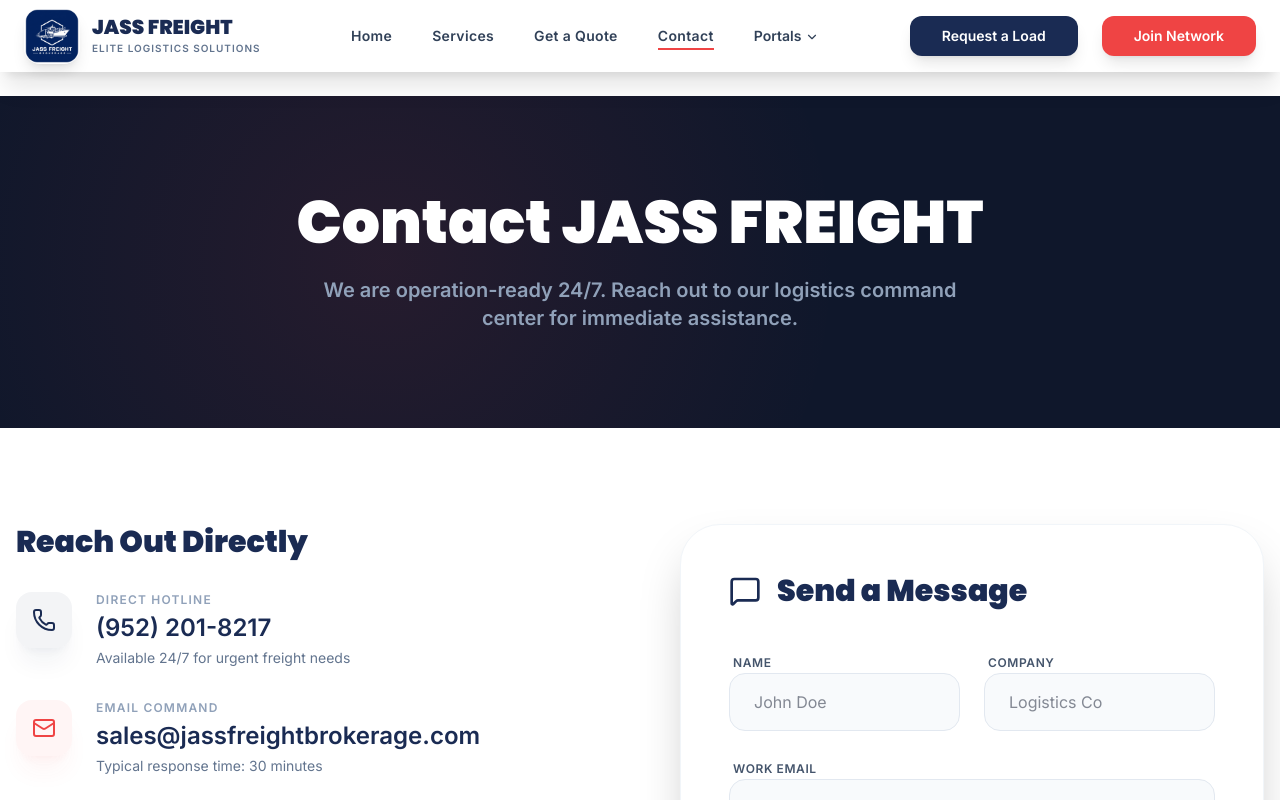
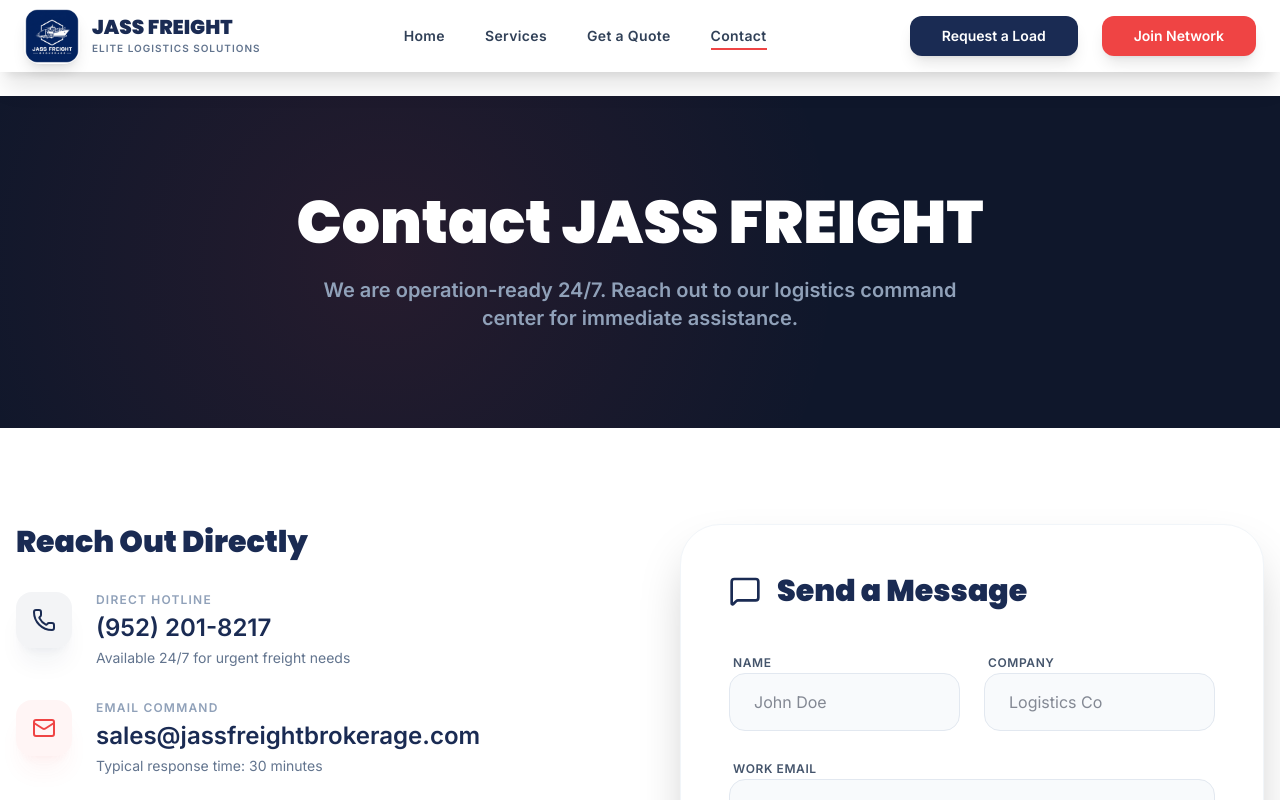
Before and after one commit to UzairJamal-uae/Demo-Websites, a React (Vite) app: page /contact in a window 1280 px wide. Shown: the top 800 px of the page. Built offline with nearby package versions, Linux system fonts and the light colour scheme.

Commit message:
Initial commit - Website ready

```diff
--- a/src/components/layout/Header.tsx
+++ b/src/components/layout/Header.tsx
@@ -52,15 +52,7 @@ export const Header = () => {
               <span className={`absolute -bottom-1 left-0 h-0.5 bg-accent transition-all group-hover:w-full ${location.pathname === item.path ? "w-full" : "w-0"}`}></span>
             </Link>
           ))}
-          <div className="relative group/portal">
-            <button className={`text-sm font-bold transition-colors ${!isTransparent ? "text-slate-700" : "text-white"} hover:text-accent flex items-center gap-1 cursor-default group-hover/portal:text-accent`}>
-              Portals <ChevronDown size={14} className="mt-0.5 group-hover/portal:rotate-180 transition-transform duration-300" />
-            </button>
-            <div className="absolute top-full left-1/2 -translate-x-1/2 mt-4 w-48 bg-white rounded-xl shadow-2xl border border-slate-100 opacity-0 invisible group-hover/portal:opacity-100 group-hover/portal:visible transition-all py-2 translate-y-2 group-hover/portal:translate-y-0 text-slate-800">
-              <Link to="/portal/shipper" className="block px-4 py-2 text-sm font-bold text-slate-700 hover:bg-slate-50 hover:text-accent transition-colors">Shipper Portal</Link>
-              <Link to="/portal/carrier" className="block px-4 py-2 text-sm font-bold text-slate-700 hover:bg-slate-50 hover:text-accent transition-colors">Carrier Portal</Link>
-            </div>
-          </div>
+
         </nav>
 
         <div className="hidden lg:flex items-center gap-6">
```
